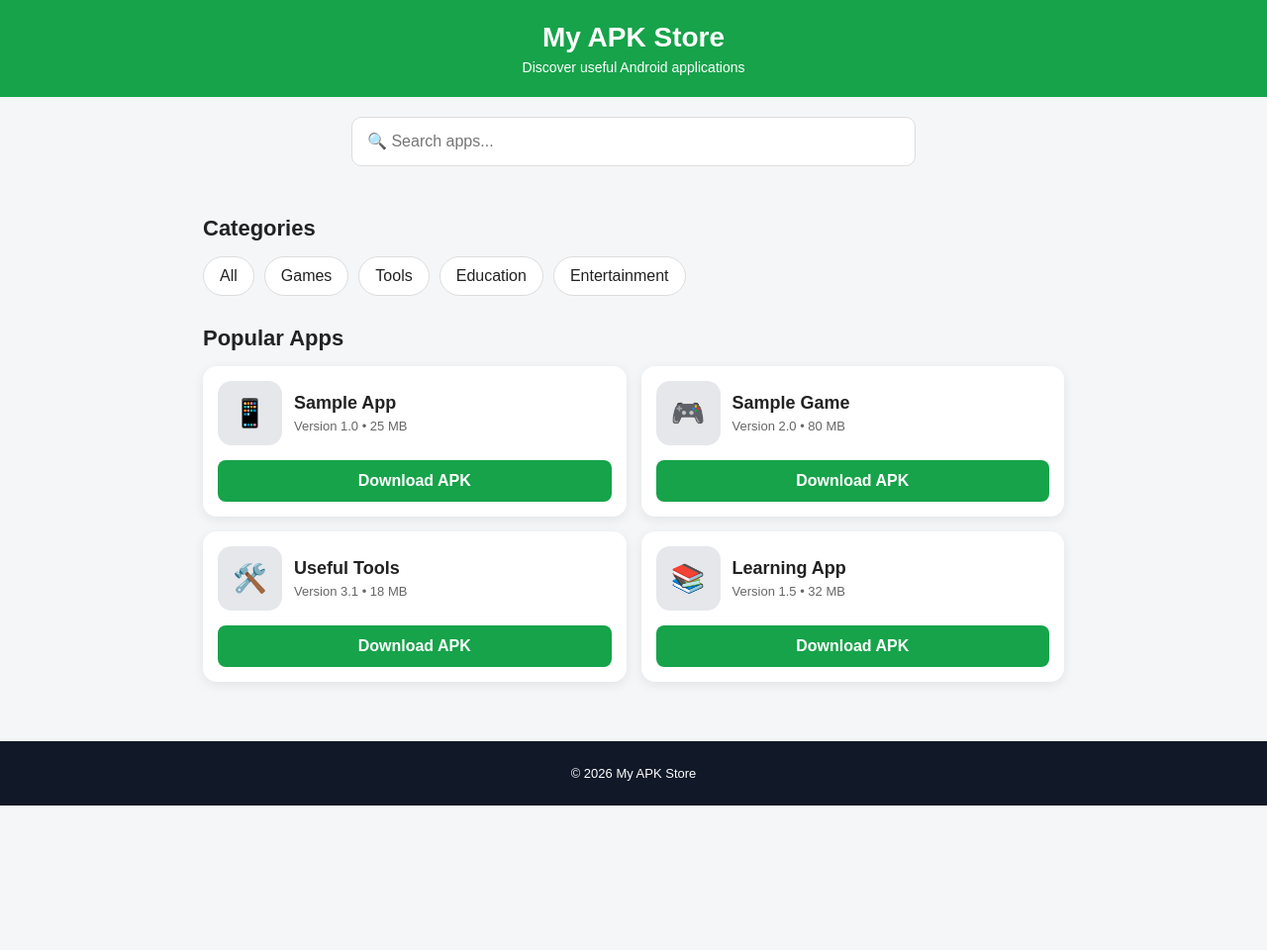
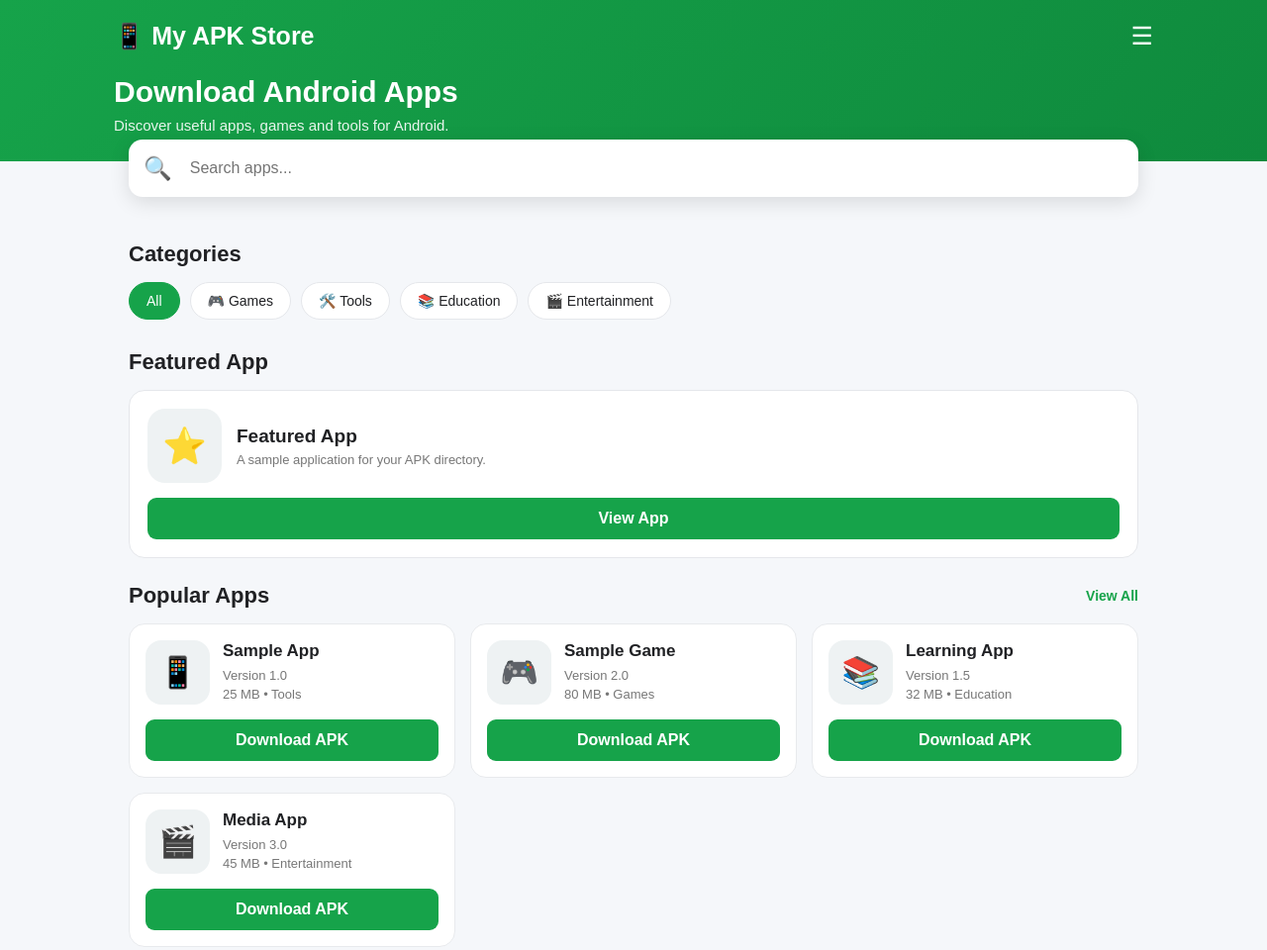
Before and after one commit to lusi2605/lusi26, a plain HTML site: page index.html in a window 1280 px wide. Shown: the top 960 px of the page at 99% size. Before the commit the page ends 814 px from the top, so only its background shows below. Drawn offline with Linux system fonts and the light colour scheme.

Commit message:
Update index.html

```diff
--- a/index.html
+++ b/index.html
@@ -3,147 +3,287 @@
 <head>
 <meta charset="UTF-8">
 <meta name="viewport" content="width=device-width, initial-scale=1.0">
-  <title>My APK Store</title>
+
+<title>My APK Store - Android Apps</title>
 
 <style>
-    * {
-      box-sizing: border-box;
-      margin: 0;
-      padding: 0;
-      font-family: Arial, sans-serif;
+*{
+    margin:0;
+    padding:0;
+    box-sizing:border-box;
+    font-family:Arial,Helvetica,sans-serif;
 }
 
-    body {
-      background: #f4f6f8;
-      color: #222;
+body{
+    background:#f5f7fa;
+    color:#202124;
 }
 
-    header {
-      background: #16a34a;
-      color: white;
-      padding: 22px 15px;
-      text-align: center;
+/* HEADER */
+.header{
+    background:linear-gradient(135deg,#16a34a,#0f8a3d);
+    color:white;
+    padding:22px 16px 28px;
 }
 
-    header h1 {
-      font-size: 28px;
-      margin-bottom: 6px;
+.header-top{
+    max-width:1050px;
+    margin:auto;
+    display:flex;
+    align-items:center;
+    justify-content:space-between;
 }
 
-    header p {
-      font-size: 14px;
+.logo{
+    font-size:25px;
+    font-weight:800;
 }
 
-    .search-box {
-      max-width: 600px;
-      margin: 20px auto;
-      padding: 0 15px;
+.menu{
+    font-size:25px;
 }
 
-    .search-box input {
-      width: 100%;
-      padding: 15px;
-      border: 1px solid #ddd;
-      border-radius: 10px;
-      font-size: 16px;
-      outline: none;
+.hero{
+    max-width:1050px;
+    margin:25px auto 0;
 }
 
-    .container {
-      max-width: 900px;
-      margin: auto;
-      padding: 10px 15px 40px;
+.hero h1{
+    font-size:30px;
+    margin-bottom:8px;
 }
 
-    .title {
-      margin: 20px 0 15px;
-      font-size: 22px;
+.hero p{
+    font-size:15px;
+    opacity:.9;
 }
 
-    .categories {
-      display: flex;
-      gap: 10px;
-      overflow-x: auto;
-      padding-bottom: 10px;
+/* SEARCH */
+.search-area{
+    max-width:1050px;
+    margin:-22px auto 0;
+    padding:0 15px;
 }
 
-    .category {
-      background: white;
-      border: 1px solid #ddd;
-      padding: 10px 16px;
-      border-radius: 20px;
-      white-space: nowrap;
-      cursor: pointer;
+.search{
+    background:white;
+    border-radius:14px;
+    box-shadow:0 5px 20px rgba(0,0,0,.12);
+    display:flex;
+    align-items:center;
+    padding:5px;
 }
 
-    .apps {
-      display: grid;
-      grid-template-columns: repeat(2, 1fr);
-      gap: 15px;
+.search span{
+    font-size:23px;
+    padding:0 10px;
 }
 
-    .app-card {
-      background: white;
-      border-radius: 14px;
-      padding: 15px;
-      box-shadow: 0 3px 12px rgba(0,0,0,0.08);
+.search input{
+    border:0;
+    outline:0;
+    width:100%;
+    padding:15px 8px;
+    font-size:16px;
 }
 
-    .app-top {
-      display: flex;
-      gap: 12px;
-      align-items: center;
+/* MAIN */
+.container{
+    max-width:1050px;
+    margin:auto;
+    padding:20px 15px 50px;
 }
 
-    .app-icon {
-      width: 65px;
-      height: 65px;
-      border-radius: 14px;
-      background: #e5e7eb;
-      display: flex;
-      align-items: center;
-      justify-content: center;
-      font-size: 28px;
+.section-title{
+    display:flex;
+    justify-content:space-between;
+    align-items:center;
+    margin:25px 0 15px;
 }
 
-    .app-info h3 {
-      font-size: 18px;
-      margin-bottom: 5px;
+.section-title h2{
+    font-size:22px;
 }
 
-    .app-info p {
-      font-size: 13px;
-      color: #666;
+.section-title a{
+    color:#16a34a;
+    text-decoration:none;
+    font-size:14px;
+    font-weight:bold;
 }
 
-    .download {
-      display: block;
-      margin-top: 15px;
-      background: #16a34a;
-      color: white;
-      text-decoration: none;
-      text-align: center;
-      padding: 12px;
-      border-radius: 8px;
-      font-weight: bold;
+/* CATEGORIES */
+.categories{
+    display:flex;
+    gap:10px;
+    overflow-x:auto;
+    padding-bottom:5px;
 }
 
-    footer {
-      background: #111827;
-      color: white;
-      text-align: center;
-      padding: 25px 15px;
-      margin-top: 20px;
-      font-size: 13px;
+.categories::-webkit-scrollbar{
+    display:none;
 }
 
-    @media (max-width: 600px) {
-      .apps {
-        grid-template-columns: 1fr;
+.category{
+    background:white;
+    border:1px solid #e5e7eb;
+    padding:10px 17px;
+    border-radius:25px;
+    white-space:nowrap;
+    cursor:pointer;
+    font-size:14px;
 }
 
-      header h1 {
-        font-size: 24px;
+.category.active{
+    background:#16a34a;
+    color:white;
+    border-color:#16a34a;
+}
+
+/* APP GRID */
+.apps{
+    display:grid;
+    grid-template-columns:repeat(2,1fr);
+    gap:15px;
+}
+
+.app-card{
+    background:white;
+    border-radius:16px;
+    padding:16px;
+    border:1px solid #e8eaed;
+    transition:.2s;
+}
+
+.app-card:hover{
+    transform:translateY(-2px);
+    box-shadow:0 7px 20px rgba(0,0,0,.08);
+}
+
+.app-info{
+    display:flex;
+    gap:13px;
+    align-items:center;
+}
+
+.icon{
+    width:65px;
+    height:65px;
+    border-radius:16px;
+    background:#eef2f3;
+    display:flex;
+    align-items:center;
+    justify-content:center;
+    font-size:31px;
+    flex-shrink:0;
+}
+
+.app-name{
+    font-size:17px;
+    font-weight:700;
+    margin-bottom:5px;
+}
+
+.app-meta{
+    color:#777;
+    font-size:13px;
+    line-height:1.5;
+}
+
+.download{
+    display:block;
+    text-align:center;
+    background:#16a34a;
+    color:white;
+    text-decoration:none;
+    font-weight:bold;
+    padding:12px;
+    border-radius:9px;
+    margin-top:15px;
+}
+
+.download:hover{
+    background:#12823b;
+}
+
+/* FEATURE BOX */
+.feature{
+    background:white;
+    border-radius:16px;
+    padding:18px;
+    border:1px solid #e5e7eb;
+    margin-top:15px;
+}
+
+.feature-inner{
+    display:flex;
+    gap:15px;
+    align-items:center;
+}
+
+.feature-icon{
+    width:75px;
+    height:75px;
+    background:#eef2f3;
+    border-radius:18px;
+    display:flex;
+    align-items:center;
+    justify-content:center;
+    font-size:36px;
+}
+
+.feature h3{
+    font-size:19px;
+    margin-bottom:5px;
+}
+
+.feature p{
+    color:#777;
+    font-size:13px;
+}
+
+/* FOOTER */
+footer{
+    background:#111827;
+    color:#cbd5e1;
+    text-align:center;
+    padding:30px 15px;
+}
+
+footer h3{
+    color:white;
+    margin-bottom:8px;
+}
+
+footer p{
+    font-size:13px;
+    margin:5px 0;
+}
+
+/* MOBILE */
+@media(max-width:650px){
+
+    .apps{
+        grid-template-columns:1fr;
+    }
+
+    .hero h1{
+        font-size:25px;
+    }
+
+    .logo{
+        font-size:21px;
+    }
+
+    .container{
+        padding-top:15px;
+    }
+}
+
+@media(min-width:900px){
+
+    .apps{
+        grid-template-columns:repeat(3,1fr);
     }
 }
 </style>
@@ -151,128 +291,386 @@
 
 <body>
 
-  <header>
-    <h1>My APK Store</h1>
-    <p>Discover useful Android applications</p>
+<!-- HEADER -->
+
+<header class="header">
+
+    <div class="header-top">
+
+        <div class="logo">
+            📱 My APK Store
+        </div>
+
+        <div class="menu">
+            ☰
+        </div>
+
+    </div>
+
+    <div class="hero">
+
+        <h1>Download Android Apps</h1>
+
+        <p>
+            Discover useful apps, games and tools for Android.
+        </p>
+
+    </div>
+
 </header>
 
-  <div class="search-box">
+
+<!-- SEARCH -->
+
+<div class="search-area">
+
+    <div class="search">
+
+        <span>🔍</span>
+
         <input
             type="text"
             id="search"
-      placeholder="🔍 Search apps..."
+            placeholder="Search apps..."
             onkeyup="searchApps()"
         >
+
     </div>
+
+</div>
+
 
 <main class="container">
 
-    <h2 class="title">Categories</h2>
+
+<!-- CATEGORIES -->
+
+<div class="section-title">
+
+    <h2>Categories</h2>
+
+</div>
 
 <div class="categories">
-      <div class="category">All</div>
-      <div class="category">Games</div>
-      <div class="category">Tools</div>
-      <div class="category">Education</div>
-      <div class="category">Entertainment</div>
+
+    <div class="category active" onclick="filterCategory('all',this)">
+        All
     </div>
 
-    <h2 class="title">Popular Apps</h2>
+    <div class="category" onclick="filterCategory('games',this)">
+        🎮 Games
+    </div>
+
+    <div class="category" onclick="filterCategory('tools',this)">
+        🛠️ Tools
+    </div>
+
+    <div class="category" onclick="filterCategory('education',this)">
+        📚 Education
+    </div>
+
+    <div class="category" onclick="filterCategory('entertainment',this)">
+        🎬 Entertainment
+    </div>
+
+</div>
+
+
+<!-- FEATURED -->
+
+<div class="section-title">
+
+    <h2>Featured App</h2>
+
+</div>
+
+<div class="feature">
+
+    <div class="feature-inner">
+
+        <div class="feature-icon">
+            ⭐
+        </div>
+
+        <div>
+
+            <h3>Featured App</h3>
+
+            <p>
+                A sample application for your APK directory.
+            </p>
+
+        </div>
+
+    </div>
+
+    <a class="download" href="#" onclick="demoDownload()">
+        View App
+    </a>
+
+</div>
+
+
+<!-- POPULAR APPS -->
+
+<div class="section-title">
+
+    <h2>Popular Apps</h2>
+
+    <a href="#">View All</a>
+
+</div>
+
 
 <div class="apps" id="appList">
 
-      <div class="app-card">
-        <div class="app-top">
-          <div class="app-icon">📱</div>
+
+    <!-- APP 1 -->
+
+    <div class="app-card" data-category="tools">
 
         <div class="app-info">
-            <h3>Sample App</h3>
-            <p>Version 1.0 • 25 MB</p>
-          </div>
+
+            <div class="icon">
+                📱
             </div>
 
-        <a class="download" href="#" onclick="return demoDownload()">
+            <div>
+
+                <div class="app-name">
+                    Sample App
+                </div>
+
+                <div class="app-meta">
+                    Version 1.0<br>
+                    25 MB • Tools
+                </div>
+
+            </div>
+
+        </div>
+
+        <a
+            class="download"
+            href="#"
+            onclick="demoDownload()"
+        >
             Download APK
         </a>
+
     </div>
 
 
-      <div class="app-card">
-        <div class="app-top">
-          <div class="app-icon">🎮</div>
+    <!-- APP 2 -->
+
+    <div class="app-card" data-category="games">
 
         <div class="app-info">
-            <h3>Sample Game</h3>
-            <p>Version 2.0 • 80 MB</p>
-          </div>
+
+            <div class="icon">
+                🎮
             </div>
 
-        <a class="download" href="#" onclick="return demoDownload()">
+            <div>
+
+                <div class="app-name">
+                    Sample Game
+                </div>
+
+                <div class="app-meta">
+                    Version 2.0<br>
+                    80 MB • Games
+                </div>
+
+            </div>
+
+        </div>
+
+        <a
+            class="download"
+            href="#"
+            onclick="demoDownload()"
+        >
             Download APK
         </a>
+
     </div>
 
 
-      <div class="app-card">
-        <div class="app-top">
-          <div class="app-icon">🛠️</div>
+    <!-- APP 3 -->
+
+    <div class="app-card" data-category="education">
 
         <div class="app-info">
-            <h3>Useful Tools</h3>
-            <p>Version 3.1 • 18 MB</p>
-          </div>
+
+            <div class="icon">
+                📚
             </div>
 
-        <a class="download" href="#" onclick="return demoDownload()">
+            <div>
+
+                <div class="app-name">
+                    Learning App
+                </div>
+
+                <div class="app-meta">
+                    Version 1.5<br>
+                    32 MB • Education
+                </div>
+
+            </div>
+
+        </div>
+
+        <a
+            class="download"
+            href="#"
+            onclick="demoDownload()"
+        >
             Download APK
         </a>
+
     </div>
 
 
-      <div class="app-card">
-        <div class="app-top">
-          <div class="app-icon">📚</div>
+    <!-- APP 4 -->
+
+    <div class="app-card" data-category="entertainment">
 
         <div class="app-info">
-            <h3>Learning App</h3>
-            <p>Version 1.5 • 32 MB</p>
-          </div>
+
+            <div class="icon">
+                🎬
             </div>
 
-        <a class="download" href="#" onclick="return demoDownload()">
+            <div>
+
+                <div class="app-name">
+                    Media App
+                </div>
+
+                <div class="app-meta">
+                    Version 3.0<br>
+                    45 MB • Entertainment
+                </div>
+
+            </div>
+
+        </div>
+
+        <a
+            class="download"
+            href="#"
+            onclick="demoDownload()"
+        >
             Download APK
         </a>
+
     </div>
+
 
 </div>
 
 </main>
 
+
+<!-- FOOTER -->
+
 <footer>
+
+    <h3>📱 My APK Store</h3>
+
+    <p>
+        Android application directory
+    </p>
+
+    <p>
         © 2026 My APK Store
+    </p>
+
 </footer>
 
 
 <script>
-    function searchApps() {
-      let input = document.getElementById("search").value.toLowerCase();
-      let cards = document.querySelectorAll(".app-card");
 
-      cards.forEach(function(card) {
-        let name = card.querySelector("h3").innerText.toLowerCase();
+/* SEARCH */
 
-        if (name.includes(input)) {
-          card.style.display = "";
-        } else {
-          card.style.display = "none";
+function searchApps(){
+
+    let search =
+        document.getElementById("search")
+        .value
+        .toLowerCase();
+
+    let cards =
+        document.querySelectorAll(".app-card");
+
+    cards.forEach(function(card){
+
+        let name =
+            card.querySelector(".app-name")
+            .innerText
+            .toLowerCase();
+
+        if(name.includes(search)){
+            card.style.display="";
         }
-      });
+        else{
+            card.style.display="none";
         }
 
-    function demoDownload() {
-      alert("Demo button. Add an authorized APK download link here.");
+    });
+
+}
+
+
+/* CATEGORY FILTER */
+
+function filterCategory(category,button){
+
+    let buttons =
+        document.querySelectorAll(".category");
+
+    buttons.forEach(function(btn){
+        btn.classList.remove("active");
+    });
+
+    button.classList.add("active");
+
+    let cards =
+        document.querySelectorAll(".app-card");
+
+    cards.forEach(function(card){
+
+        if(
+            category === "all" ||
+            card.dataset.category === category
+        ){
+
+            card.style.display="";
+
+        }else{
+
+            card.style.display="none";
+
+        }
+
+    });
+
+}
+
+
+/* DEMO DOWNLOAD */
+
+function demoDownload(){
+
+    alert(
+        "Demo button. Add an authorized APK download link here."
+    );
+
     return false;
 }
+
 </script>
 
 </body>
```
Lines whose indentation alone changed are shown as unchanged.
